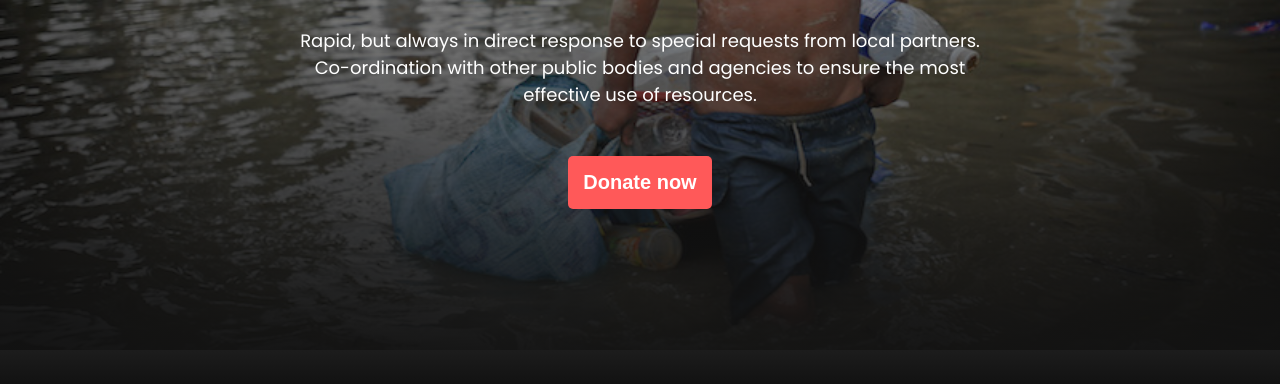
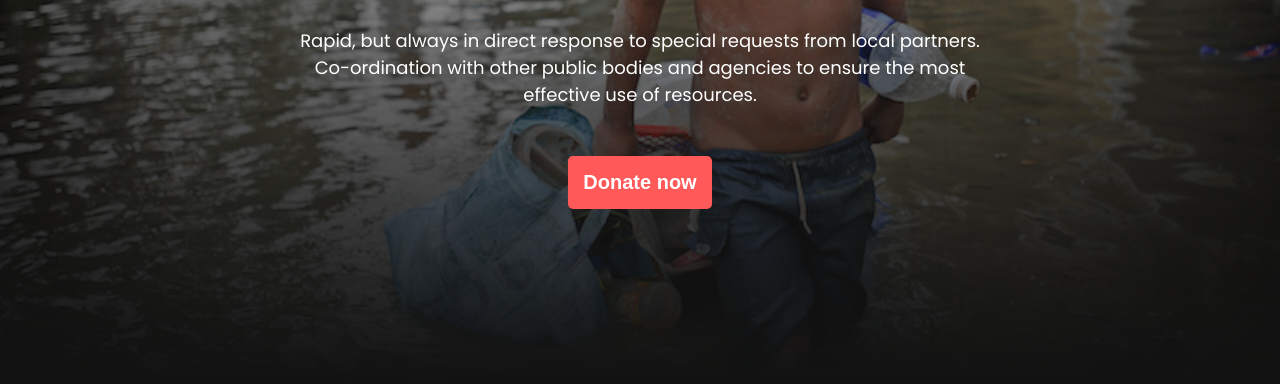
Before and after one commit to AurorA1610/disaster-relief, a plain HTML site: page index.html in a window 1280 px wide. Shown: the part 393-778 px from the top of the page. Drawn offline with Linux system fonts and the light colour scheme.

Commit message:
header fixed

```diff
--- a/index.html
+++ b/index.html
@@ -9,16 +9,13 @@
   </head>
   <body>
     <header>
-      <img class="header-bg" src="images/donation9.jpg" alt="" />
-      <div class="header-content">
-        <h1>Let's Help Those Who Are More In Need</h1>
-        <p>
-          Rapid, but always in direct response to special requests from local
-          partners. Co-ordination with other public bodies and agencies to
-          ensure the most effective use of resources.
-        </p>
-        <button>Donate now</button>
-      </div>
+      <h1>Let's Help Those Who Are More In Need</h1>
+      <p>
+        Rapid, but always in direct response to special requests from local
+        partners. Co-ordination with other public bodies and agencies to ensure
+        the most effective use of resources.
+      </p>
+      <button>Donate now</button>
     </header>
 
     <main>
--- a/styles.css
+++ b/styles.css
@@ -6,23 +6,19 @@ body {
   font-family: "Inter", sans-serif;
   margin: 0;
 }
-.header-bg {
-  width: 100%;
-  height: 742.7px;
-  position: relative;
-}
-.header-content {
+
+header {
   color: white;
   padding: 175px 300px;
   text-align: center;
-  background: linear-gradient(360deg, #121212 0%, rgba(18, 18, 18, 0) 100%);
-  position: absolute;
-  top: 0;
+  background: linear-gradient(360deg, #121212 0%, rgba(18, 18, 18, 0) 100%), url(images/donation9.jpg);
+  background-size: cover;
+  background-position: center;
 }
-.header-content h1 {
+header h1 {
   font-size: 65px;
 }
-.header-content p {
+header p {
   font-family: "Poppins", sans-serif;
   font-size: 18px;
 }
```
